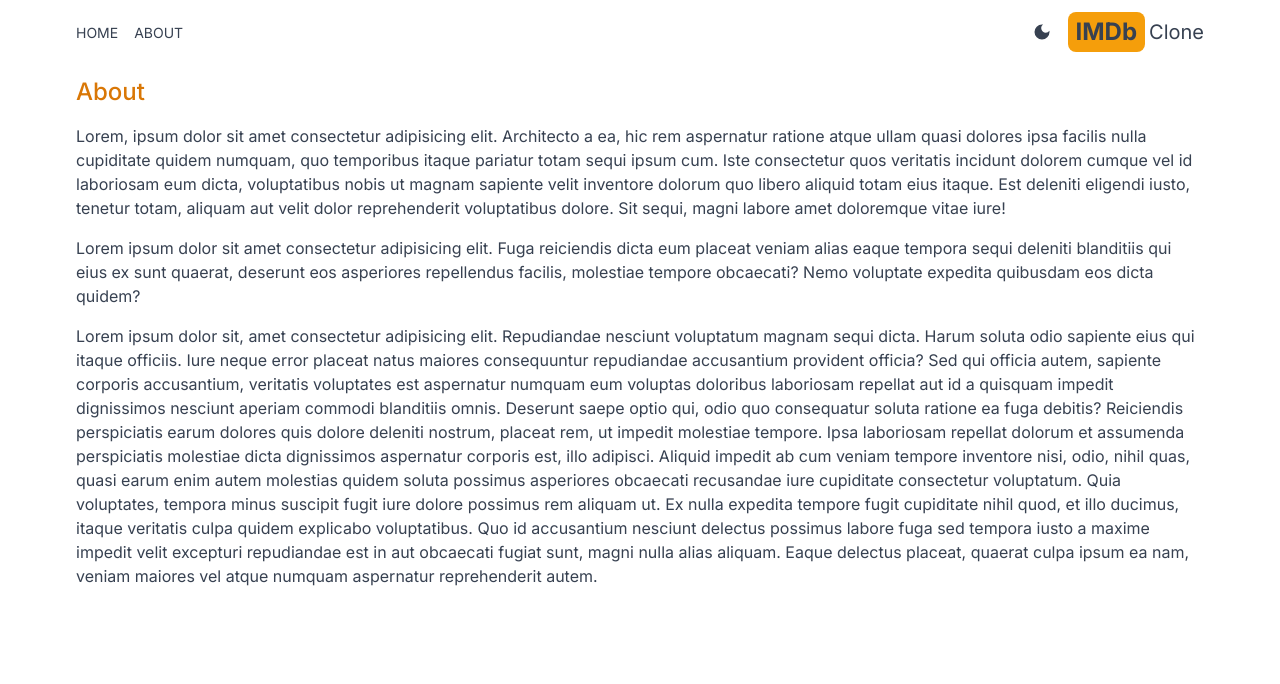
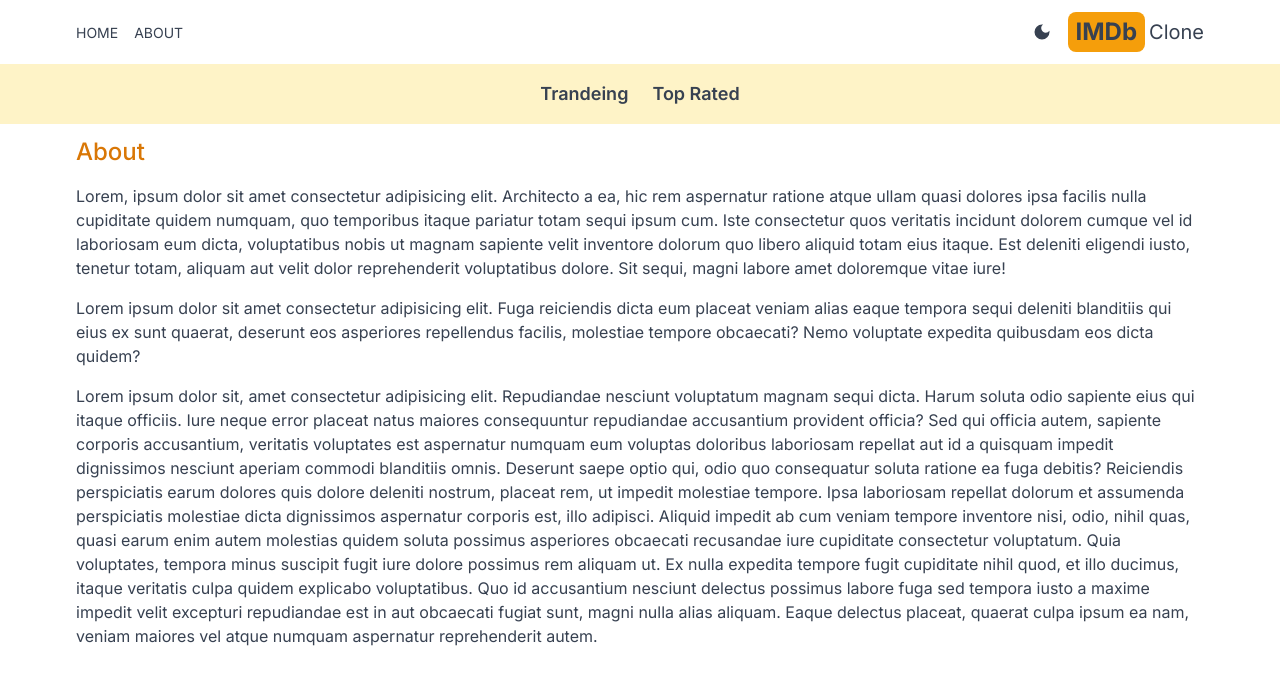
Before and after one commit to Mahelchandupa/Next-IMDb-Clone, a Next.js app: page /about in a window 1280 px wide. Shown: the top 684 px of the page. Built offline with nearby package versions, Linux system fonts and the light colour scheme.

Commit message:
create navbar component

```diff
--- a/src/app/layout.js
+++ b/src/app/layout.js
@@ -2,6 +2,7 @@
 import "./globals.css";
 import Header from "@/components/Header";
 import Providers from "./Providers";
+import Navbar from "@/components/Navbar";
 
 const inter = Inter({ subsets: ["latin"] });
 
@@ -16,6 +17,7 @@
       <body className={inter.className}>
         <Providers>
           <Header />
+          <Navbar />
           {children}
         </Providers>
       </body>
--- /dev/null
+++ b/src/components/Navbar.jsx
@@ -0,0 +1,13 @@
+import React from 'react'
+import NavbarItem from './NavbarItem'
+
+const Navbar = () => {
+  return (
+    <div className=' flex dark:bg-gray-600 bg-amber-100 p-4 lg:text-lg justify-center gap-6'>
+        <NavbarItem title="Trandeing" param="fetchTrending"/>
+        <NavbarItem title="Top Rated" param="fetchTopRated"/>
+    </div>
+  )
+}
+
+export default Navbar
--- /dev/null
+++ b/src/components/NavbarItem.jsx
@@ -0,0 +1,20 @@
+"use client"
+
+import Link from 'next/link'
+import { useSearchParams } from 'next/navigation'
+
+const NavbarItem = ({ title, param }) => {
+
+  const seachParams = useSearchParams()
+  const genre = seachParams.get('genre')
+
+  return (
+    <div>
+        <Link className={`hover:text-amber-600 font-semibold ${ genre === param ? 'underline underline-offset-8 decoration-4 decoration-amber-500 rounded-lg' : " " }`} href={`/?genre=${param}`}>
+           {title}
+        </Link>
+    </div>
+  )
+}
+
+export default NavbarItem
```
